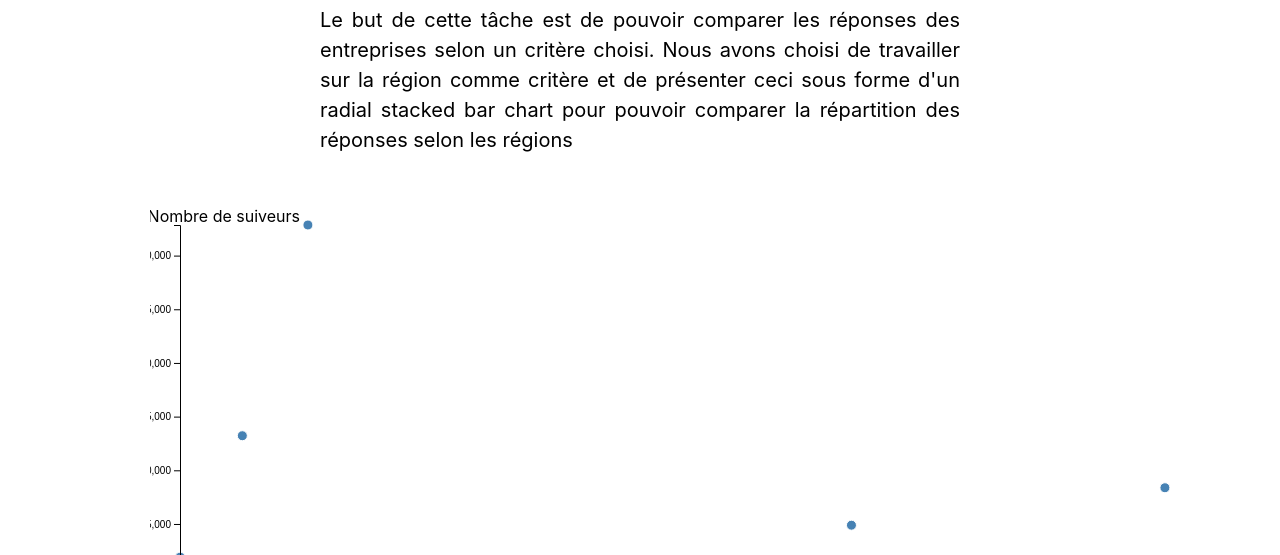
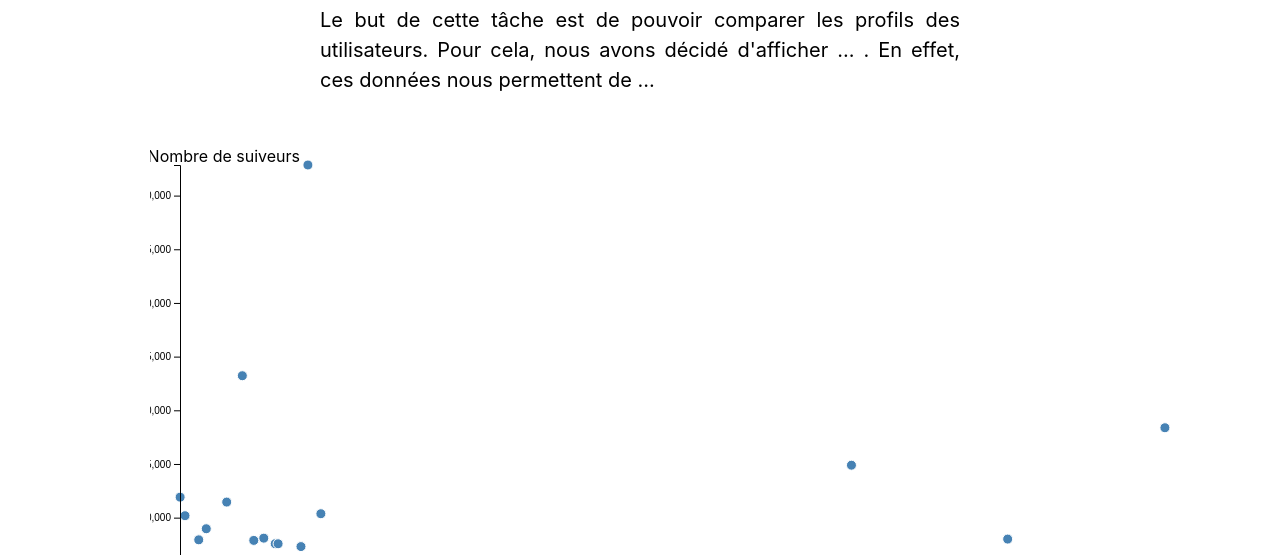
Before and after one commit to Guillaumecabasson/d3js, a plain HTML site: page comparer.html in a window 1280 px wide. Shown: the part 245-800 px from the top of the page. Drawn offline with nearby package versions, Linux system fonts and the light colour scheme.

Commit message:
Update comparer.html

```diff
--- a/comparer.html
+++ b/comparer.html
@@ -46,11 +46,9 @@
 		  <main role="main">
 			<div id="intro">
 				<h1>Objectif de la tâche</h1>
-				  <span>Le but de cette tâche est de pouvoir comparer les réponses des entreprises selon un critère choisi.
-						<span>Nous avons choisi de travailler sur la région comme critère
-                              et de présenter ceci sous forme d'un radial stacked bar chart pour pouvoir comparer la répartition
-                              des réponses selon les régions
-                        </span>
+				  <span>
+					  Le but de cette tâche est de pouvoir comparer les profils des utilisateurs. Pour cela, nous avons
+					  décidé d'afficher ...  . En effet, ces données nous permettent de ...
 				  </span>
             </div>
 		  </main>
```
